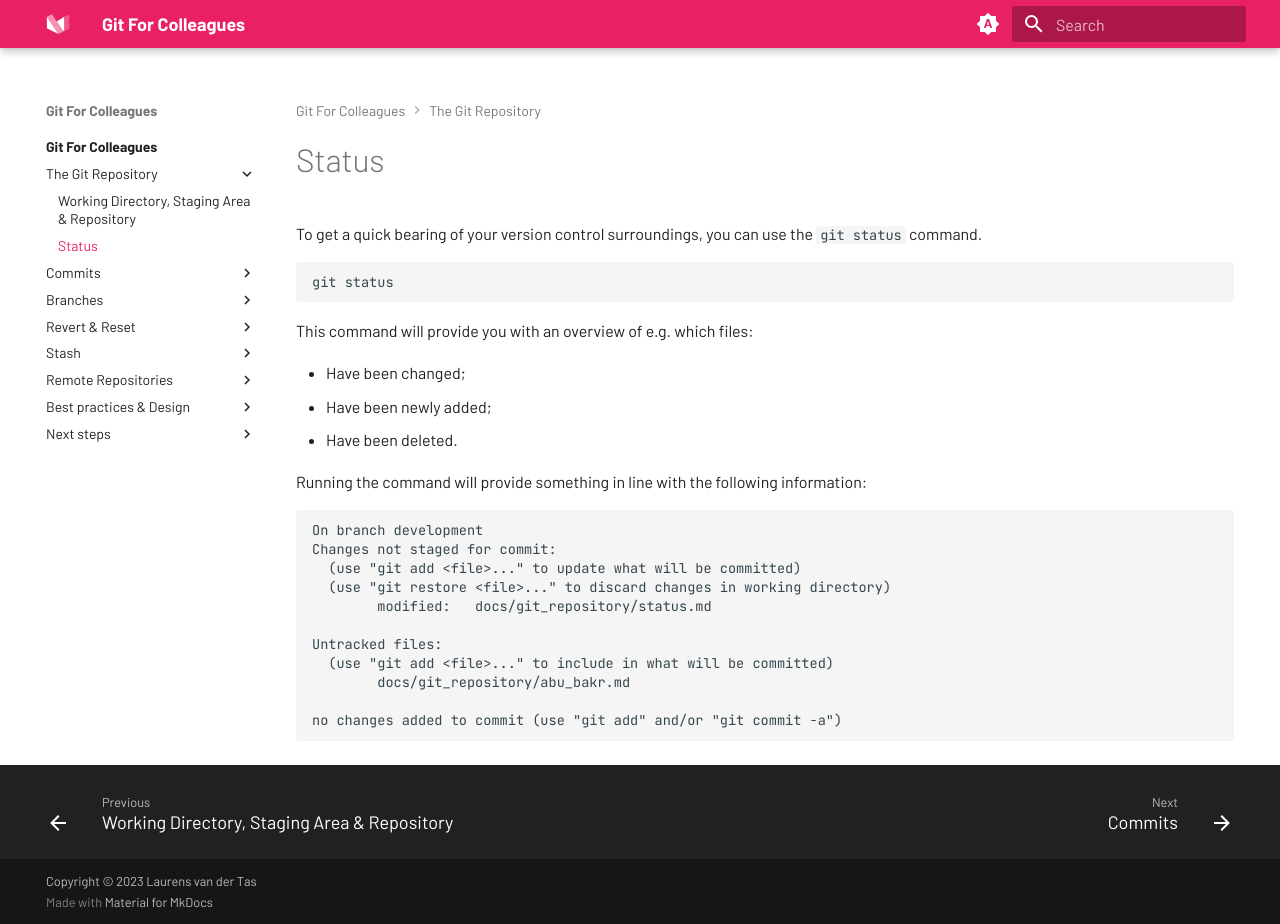
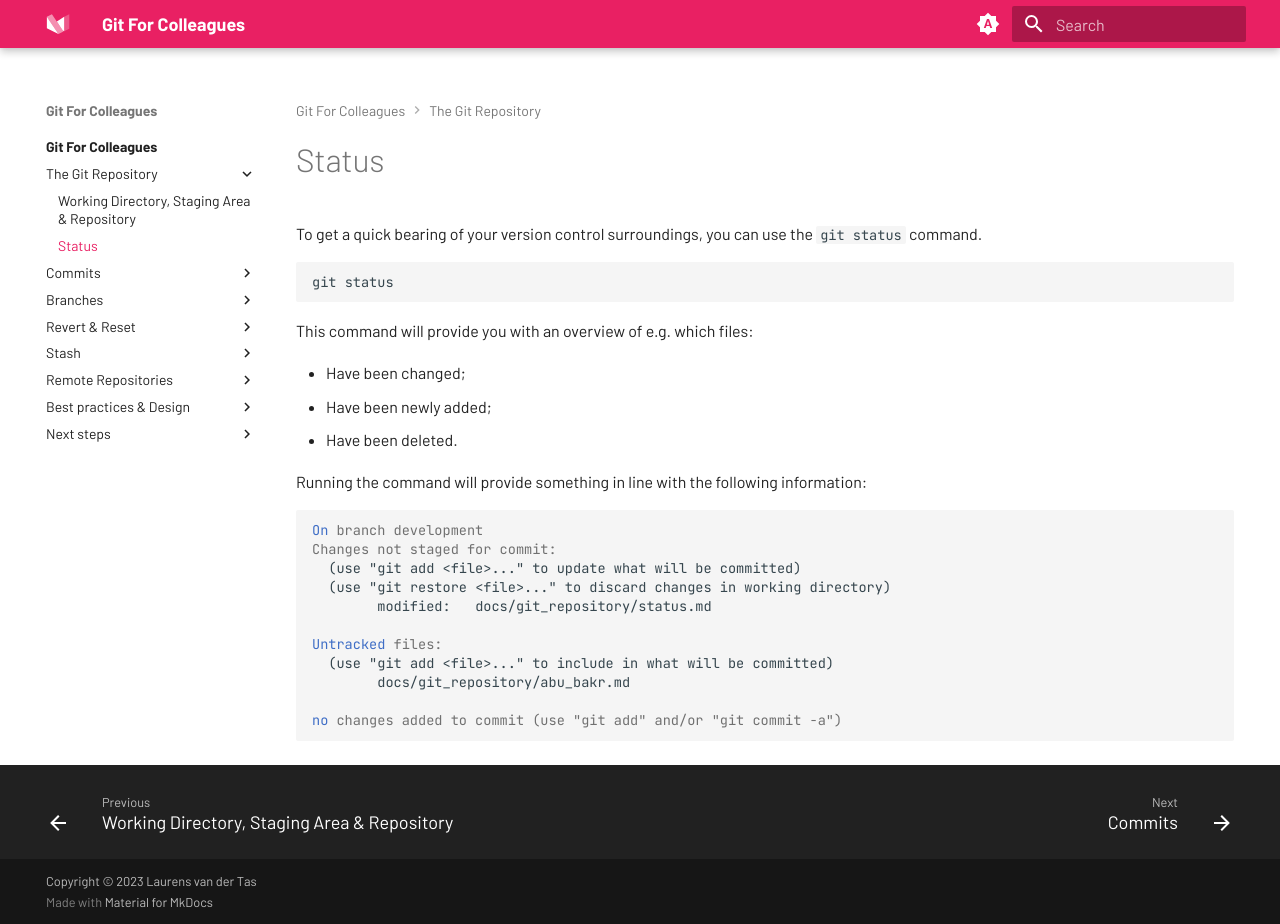
Before and after one commit to LPvdT/git-for-colleagues, an MkDocs documentation site: the page built from docs/git_repository/status.md, in a window 1280 px wide and 924 px high. Built offline with MkDocs 1.6.1 and Material for MkDocs 9.7.7, drawn with Linux system fonts in a browser that asks for light colours.

Commit message:
Change: QoL git repo

````diff
--- a/docs/git_repository/status.md
+++ b/docs/git_repository/status.md
@@ -14,7 +14,7 @@ This command will provide you with an overview of e.g. which files:
 
 Running the command will provide something in line with the following information:
 
-```
+```termcap
 On branch development
 Changes not staged for commit:
   (use "git add <file>..." to update what will be committed)
````
